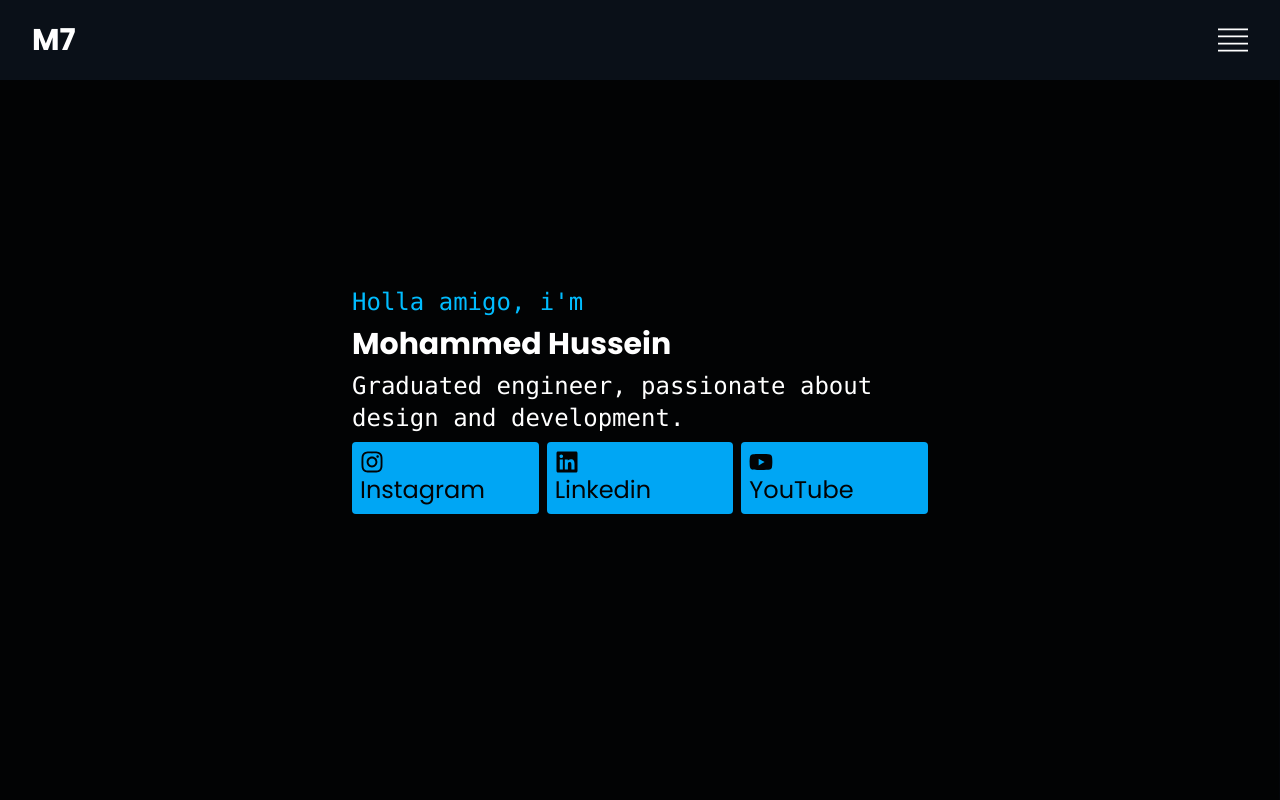
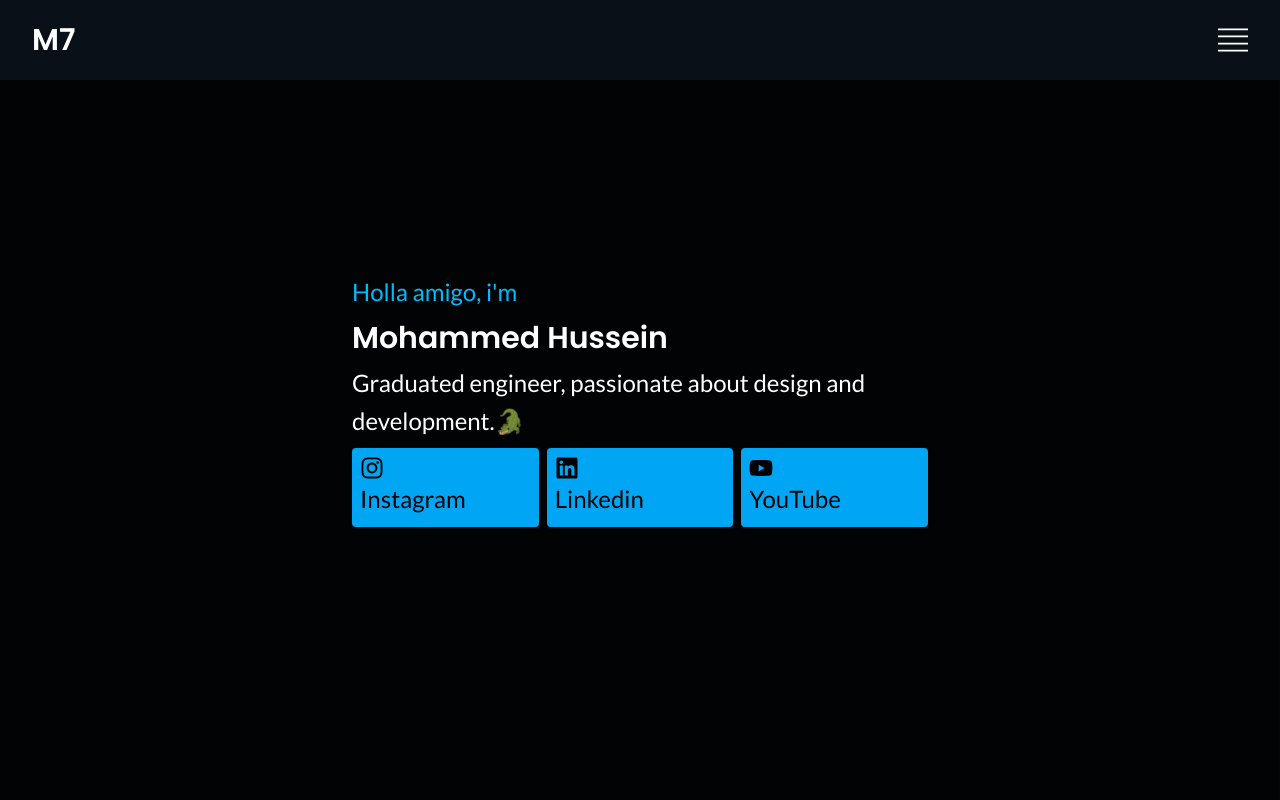
Before and after one commit to mohammedhusseinamheno-rgb/portfolio, a React (Vite) app: page / in a window 1280 px wide. Shown: the top 800 px of the page. Built offline with nearby package versions, Linux system fonts and the light colour scheme.

Commit message:
added hover effect all over the web, and edited some fonts

```diff
--- a/index.html
+++ b/index.html
@@ -7,6 +7,7 @@
     <link rel="preconnect" href="https://fonts.googleapis.com">
     <link rel="preconnect" href="https://fonts.gstatic.com" crossorigin>
     <link href="https://fonts.googleapis.com/css2?family=Poppins:wght@300;400;500;600;700;800&display=swap" rel="stylesheet">
+    <link href="https://fonts.googleapis.com/css2?family=IBM+Plex+Sans+Arabic:wght@100;200;300;400;500;600;700&family=Lato:ital,wght@0,100;0,300;0,400;0,700;0,900;1,100;1,300;1,400;1,700;1,900&family=Readex+Pro:wght@160..700&display=swap" rel="stylesheet">
     <title>M7MD'S SPACE</title>
   </head>
   <body>
--- a/package.json
+++ b/package.json
@@ -10,14 +10,18 @@
     "preview": "vite preview"
   },
   "dependencies": {
+    "@react-three/drei": "^10.7.9",
+    "@react-three/fiber": "^9.8.1",
     "@tailwindcss/vite": "^4.3.3",
     "react": "^19.2.8",
     "react-dom": "^19.2.8",
     "react-icons": "^5.7.0",
-    "tailwindcss": "^4.3.3"
+    "tailwindcss": "^4.3.3",
+    "three": "^0.180.0"
   },
   "devDependencies": {
     "@eslint/js": "^10.0.1",
+    "@types/node": "^26.6.4",
     "@types/react": "^19.2.18",
     "@types/react-dom": "^19.2.4",
     "@vitejs/plugin-react": "^6.1.0",
--- a/src/App.jsx
+++ b/src/App.jsx
@@ -1,15 +1,45 @@
-import { useState } from 'react'
-
 import './index.css'
 import Header from './Header'
 import Content from './Content'
+import PixelTrail from "@/components/PixelTrail"
+import { useEffect } from "react"
 
 function App() {
+useEffect(() => {
+  // Mouse tracer for pixel trail effect
+  const forward = (e) => {
+      const canvas = document.querySelector(".trail-overlay canvas")
+      canvas?.dispatchEvent(new PointerEvent("pointermove", e))
+    }
+    window.addEventListener("pointermove", forward)
+    return () => window.removeEventListener("pointermove", forward)
+  }, [])
   return (
-    <body className="bg-base text-white min-h-screen">
+    <div className="bg-base text-white min-h-screen ">
       <Header />
       <Content />
-    </body>
+
+      {/* Trail on top of the whole site */}
+      <div className="trail-overlay"
+        style={{
+          position: "fixed",
+          inset: 0,
+          zIndex: 9999,
+          pointerEvents: "none",
+        }}
+      >
+        <PixelTrail
+          gridSize={100}
+          trailSize={0.04}
+          maxAge={300}
+          interpolate={2.7}
+          color="#00a6ff"
+          gooeyFilter={{ id: "custom-goo-filter", strength: 2 }}
+          gooeyEnabled
+          gooStrength={1}
+        />
+      </div>
+    </div>
   )
 }
 
--- a/src/Content.jsx
+++ b/src/Content.jsx
@@ -17,21 +17,21 @@ const services = [
     name: "Front-end",
     icon: <FaCode />,
     description: "Building responsive, fast, and interactive user interfaces using modern frameworks like React and Tailwind CSS. Focused on clean code and smooth user experience.",
-    image: programmingImg, // swap with your real image
+    image: programmingImg
   },
   {
     id: 2,
     name: "3D Modeling",
     icon: <SiBlender />,
-    description: " I create 3D objects and scenes using Blender and other softwares, though I am still learning and improving my skills in this area. I can create scenes and objects for your projects, 3D ads, 3D objects for your products and more, Contact me for more information and to discuss your project needs.",
-    image: Blender, // swap with your real image
+    description: " I create 3D objects and scenes using Blender and other softwares, though I am still learning and improving my skills in this area. I can create scenes and objects for your projects, 3D ads and more, Contact me for more information and to discuss your project needs.",
+    image: Blender
   },
   {
     id: 3,
     name: "Designing",
     icon: <FaPaintBrush />,
     description: "Crafting visual concepts, layouts, and branding that communicate ideas clearly and leave a lasting impression. From wireframes to polished UI.",
-    image: designImg, // swap with your real image
+    image: designImg
   }
 ]
 
@@ -41,11 +41,11 @@ const Content = () => {
   return (
     <content className="content w-full h-full flex flex-col items-center justify-center gap-8">
         <section id="intro" className="intro p-8 gap-y-2 h-screen md:w-1/2 flex justify-center flex-col items-start">
-            <p className="text-2xl font-mono text-left text-sky-400">
+            <p className="text-2xl font-secondary text-left text-sky-400">
             Holla amigo, i'm
             </p>
-            <h1 className="text-3xl font-poppins text-left font-bold">Mohammed Hussein</h1>
-            <h2 className="text-1xl md:text-2xl font-mono text-left">Graduated engineer, passionate about design and development.</h2>
+            <h1 className="text-3xl font-primary text-left font-bold">Mohammed Hussein</h1>
+            <h2 className="text-1xl md:text-2xl font-secondary text-left">Graduated engineer, passionate about design and development.🐊</h2>
             <div className="socials flex justify-around flex gap-2 text-1xl font-poppins text-left w-full ">
                 <a href="https://www.instagram.com/964.m7md/" target="_blank" rel="noopener noreferrer" className="hover:bg-orange-600 rounded bg-sky-500 text-base text-1xl md:text-2xl p-2 w-1/3 hover:scale-102 hover:text-white flex-col"><FaInstagram /> Instagram</a>
                 <a href="https://www.linkedin.com/in/mohammed-hussein-amheno-604494407?utm_source=share_via&utm_content=profile&utm_medium=member_androidhttps://www.linkedin.com/in/mohammed-hussein-amheno-604494407" target="_blank" rel="noopener noreferrer" className="hover:bg-white hover:text-sky-800 rounded bg-sky-500 text-1xl md:text-2xl text-base p-2 w-1/3 hover:scale-102"><FaLinkedin /> Linkedin</a>
@@ -55,14 +55,14 @@ const Content = () => {
 
         <section id="about" className="about p-8 gap-2 h-screen w-full md:w-1/2 flex justify-center flex-col items-start">
             <h1 className="text-2xl md:text-3xl font-poppins text-left font-bold text-sky-500 underline underline-offset-6">About Me</h1>
-            <p className="text-1xl md:text-2xl font-sans text-justify">
+            <p className="text-1xl md:text-2xl font-secondary text-justify">
             I am a recent graduate in engineering, with a strong passion for design and development. I have a keen interest in creating innovative solutions and bringing ideas to life through technology. My background in engineering has provided me with a solid foundation in problem-solving and critical thinking, which I apply to my work in design and development. I am constantly seeking new challenges and opportunities to grow my skills and contribute to meaningful projects.
             </p>
         </section>
 
         <section id="services" className="services p-8 gap-4 h-screen w-full md:w-1/2 flex justify-center flex-col items-start">
             <h1 className="text-2xl md:text-3xl font-poppins text-left font-bold text-sky-500 underline underline-offset-6">Services</h1>
-            <p className="text-1xl md:text-2xl font-sans text-justify">
+            <p className="text-1xl md:text-2xl font-secondary text-justify">
             I offer a range of services to help bring your ideas to life, Whether you need a website, page monitoring, designs, or other digital solutions, I'm here to assist you every step of the way.
             </p>
 
@@ -82,7 +82,7 @@ const Content = () => {
 
         <section id="contact" className="contact p-8 gap-2 h-screen w-full md:w-1/2 flex justify-center flex-col items-start">
             <h1 className="text-2xl md:text-3xl font-poppins text-left font-bold text-sky-500 underline underline-offset-6">Contact</h1>
-            <p className="text-1xl md:text-2xl font-sans text-justify">
+            <p className="text-1xl md:text-2xl font-secondary text-justify">
             If you have any questions or would like to discuss a project, please feel free to reach out to me. I am always happy to connect with new people and explore potential collaborations.
             </p>
             <div className="socials flex flex-col justify-around gap-2 text-1xl md:text-2xl font-sans text-left w-full padding-2">
@@ -115,7 +115,7 @@ const Content = () => {
                 className="w-full rounded-lg object-cover h-30 md:h-80"
                 />
 
-                <p className="font-mono text-text-muted leading-relaxed">
+                <p className="font-secondary text-justify text-text-muted leading-relaxed text-amber-700">
                 {activeService.description}
                 </p>
             </div>
--- /dev/null
+++ b/src/components/PixelTrail.css
@@ -0,0 +1,10 @@
+.goo-filter-container {
+  position: absolute;
+  overflow: hidden;
+  z-index: 1;
+}
+
+.pixel-canvas {
+  position: absolute;
+  z-index: 1;
+}
--- /dev/null
+++ b/src/components/PixelTrail.jsx
@@ -0,0 +1,150 @@
+'use client';
+
+/* eslint-disable react/no-unknown-property */
+import { useEffect, useMemo } from 'react';
+import { Canvas, useThree } from '@react-three/fiber';
+import { shaderMaterial, useTrailTexture } from '@react-three/drei';
+import * as THREE from 'three';
+
+import './PixelTrail.css';
+
+const GooeyFilter = ({ id = 'goo-filter', strength = 10 }) => {
+  return (
+    <svg className="goo-filter-container">
+      <defs>
+        <filter id={id}>
+          <feGaussianBlur in="SourceGraphic" stdDeviation={strength} result="blur" />
+          <feColorMatrix in="blur" type="matrix" values="1 0 0 0 0  0 1 0 0 0  0 0 1 0 0  0 0 0 19 -9" result="goo" />
+          <feComposite in="SourceGraphic" in2="goo" operator="atop" />
+        </filter>
+      </defs>
+    </svg>
+  );
+};
+
+const DotMaterial = shaderMaterial(
+  {
+    resolution: new THREE.Vector2(),
+    mouseTrail: null,
+    gridSize: 100,
+    pixelColor: new THREE.Color('#ffffff')
+  },
+  `
+    varying vec2 vUv;
+    void main() {
+      gl_Position = vec4(position.xy, 0.0, 1.0);
+    }
+  `,
+  `
+    uniform vec2 resolution;
+    uniform sampler2D mouseTrail;
+    uniform float gridSize;
+    uniform vec3 pixelColor;
+
+    vec2 coverUv(vec2 uv) {
+      vec2 s = resolution.xy / max(resolution.x, resolution.y);
+      vec2 newUv = (uv - 0.5) * s + 0.5;
+      return clamp(newUv, 0.0, 1.0);
+    }
+
+    float sdfCircle(vec2 p, float r) {
+        return length(p - 0.5) - r;
+    }
+
+    void main() {
+      vec2 screenUv = gl_FragCoord.xy / resolution;
+      vec2 uv = coverUv(screenUv);
+
+      vec2 gridUv = fract(uv * gridSize);
+      vec2 gridUvCenter = (floor(uv * gridSize) + 0.5) / gridSize;
+
+      float trail = texture2D(mouseTrail, gridUvCenter).r;
+
+      gl_FragColor = vec4(pixelColor, trail);
+    }
+  `
+);
+
+const identityEase = x => x;
+
+function Scene({ gridSize, trailSize, maxAge, interpolate, easingFunction, pixelColor }) {
+  const size = useThree(s => s.size);
+  const viewport = useThree(s => s.viewport);
+
+  const dotMaterial = useMemo(() => new DotMaterial(), []);
+  useEffect(() => () => dotMaterial.dispose(), [dotMaterial]);
+
+  useEffect(() => {
+    dotMaterial.uniforms.pixelColor.value.set(pixelColor);
+  }, [dotMaterial, pixelColor]);
+
+  const [trail, onMove] = useTrailTexture({
+    size: 512,
+    radius: trailSize,
+    maxAge: maxAge,
+    interpolate: interpolate || 0.1,
+    ease: easingFunction || identityEase
+  });
+
+  useEffect(() => {
+    if (!trail) return;
+    trail.minFilter = THREE.NearestFilter;
+    trail.magFilter = THREE.NearestFilter;
+    trail.wrapS = THREE.ClampToEdgeWrapping;
+    trail.wrapT = THREE.ClampToEdgeWrapping;
+  }, [trail]);
+
+  const scale = Math.max(viewport.width, viewport.height) / 2;
+
+  return (
+    <mesh scale={[scale, scale, 1]} onPointerMove={onMove}>
+      <planeGeometry args={[2, 2]} />
+      <primitive
+        object={dotMaterial}
+        attach="material"
+        gridSize={gridSize}
+        resolution={[size.width * viewport.dpr, size.height * viewport.dpr]}
+        mouseTrail={trail}
+      />
+    </mesh>
+  );
+}
+
+export default function PixelTrail({
+  gridSize = 40,
+  trailSize = 0.1,
+  maxAge = 250,
+  interpolate = 5,
+  easingFunction = identityEase,
+  canvasProps = {},
+  glProps = {
+    antialias: false,
+    powerPreference: 'high-performance',
+    alpha: true
+  },
+  gooeyFilter,
+  color = '#ffffff',
+  className = ''
+}) {
+  return (
+    <>
+      {gooeyFilter && <GooeyFilter id={gooeyFilter.id} strength={gooeyFilter.strength} />}
+      <Canvas
+        {...canvasProps}
+        dpr={canvasProps.dpr ?? [1, 1.25]}
+        gl={glProps}
+        className={`pixel-canvas ${className}`}
+        style={gooeyFilter && { filter: `url(#${gooeyFilter.id})` }}
+      >
+        <Scene
+          gridSize={gridSize}
+          trailSize={trailSize}
+          maxAge={maxAge}
+          interpolate={interpolate}
+          easingFunction={easingFunction}
+          pixelColor={color}
+        />
+      </Canvas>
+    </>
+  );
+}
--- a/src/index.css
+++ b/src/index.css
@@ -17,3 +17,31 @@
   --font-body: "Inter", sans-serif;
   --font-poppins: "Poppins", sans-serif;
 }
+
+
+
+.font-primary,
+h1, h2, h3, h4 {
+  font-family: "Poppins", sans-serif;
+  font-weight: 600;
+  line-height: 1.2;
+}
+
+.font-secondary,
+body, p, li, a {
+  font-family: "Lato", sans-serif;
+  font-weight: 400;
+  line-height: 1.6;
+}
+
+.font-accent,
+code, .label, .tag {
+  font-family: "Space Mono", monospace;
+  font-size: 0.875rem;
+  letter-spacing: 0.02em;
+}
+
+.trail-overlay,
+.trail-overlay * {
+  pointer-events: none !important;
+}
```
Also changed, not shown: jsconfig.json (added, +7 -0 lines), vite.config.js (+7 -0 lines), components.json (added), 1 other file (tests, documents, lock files or other folders).
